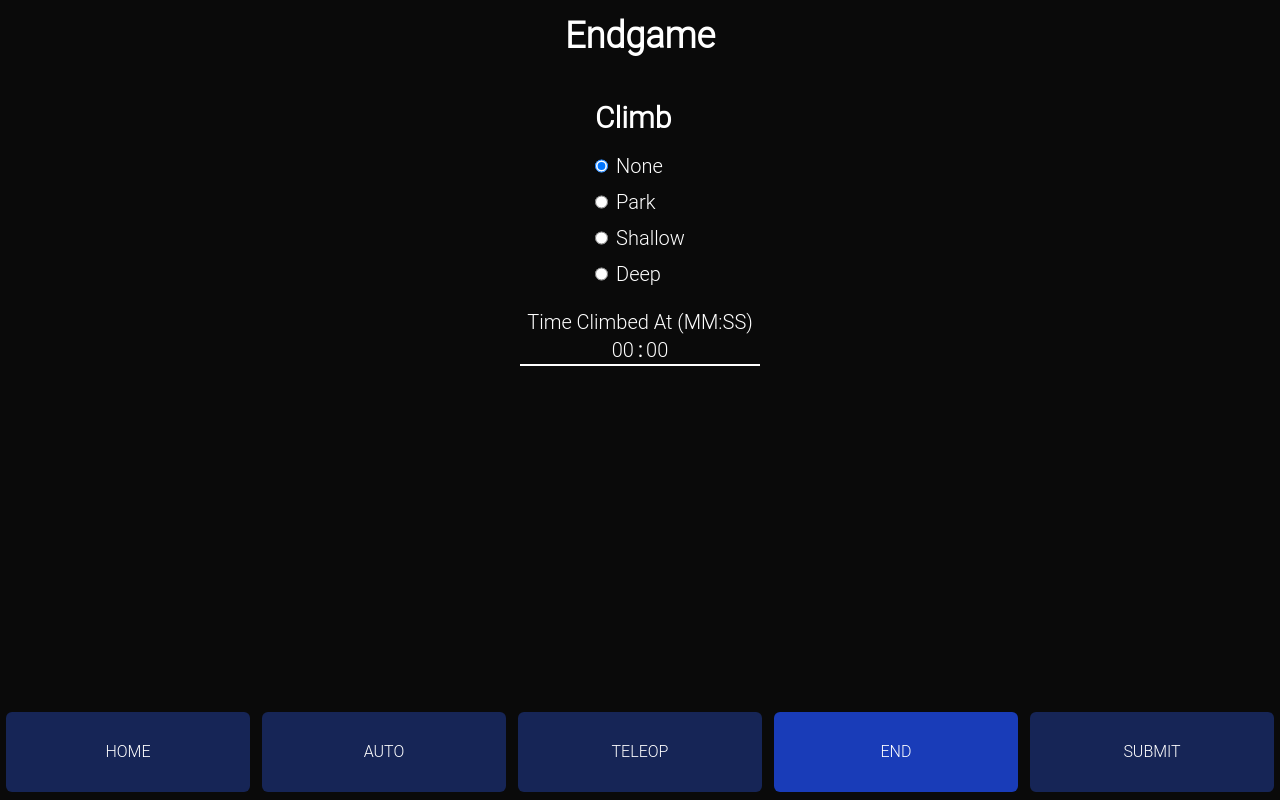
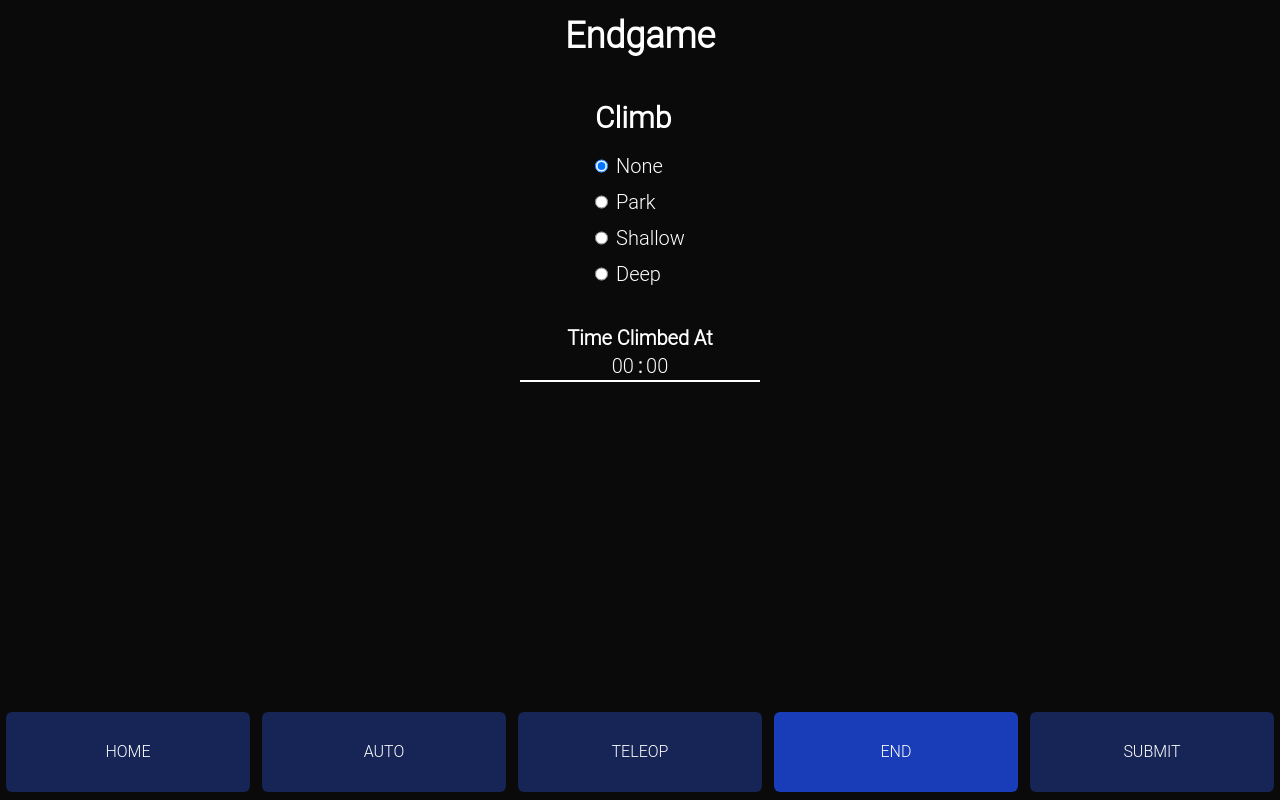
Before and after one commit to TVA018/scouting-app-practice, a React (Vite) app: page /scouting-app-practice/endgame in a window 1280 px wide. Built offline with nearby package versions, Linux system fonts and the light colour scheme.

Commit message:
Reformat

```diff
--- a/src/components/Endgame/Page.tsx
+++ b/src/components/Endgame/Page.tsx
@@ -34,11 +34,11 @@ const Page = () => {
         <h1 className="text-4xl text-center font-bold text-white my-4">
           Endgame
         </h1>
-        <div className="flex flex-col gap-2">
+        <div className="flex flex-col gap-2 mb-4">
           <h1 className="text-3xl font-semibold my-2">Climb</h1>
           {EndgameClimb.asList.map((climbType: EndgameClimb) => <ClimbRadio climbType={climbType} />)}
         </div>
-        <TimeInput id="scouter-name" name="scouter-name" width='w-60' value={context.climbTime} onChange={context.setClimbTime}>Time Climbed At (MM:SS)</TimeInput>
+        <TimeInput id="scouter-name" name="scouter-name" width='w-60' value={context.climbTime} onChange={context.setClimbTime}><span className="font-bold">Time Climbed At</span></TimeInput>
       </div>
       <NavigationBar />
     </>
```
